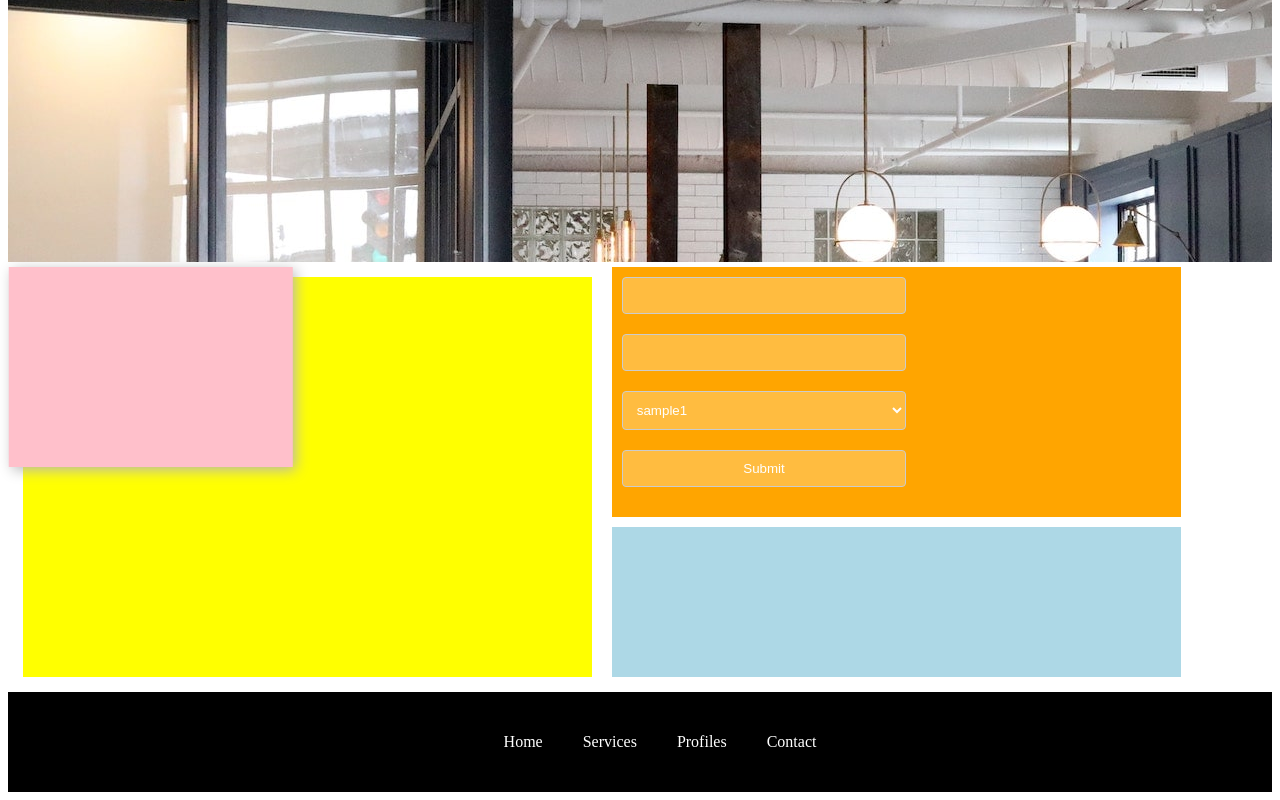
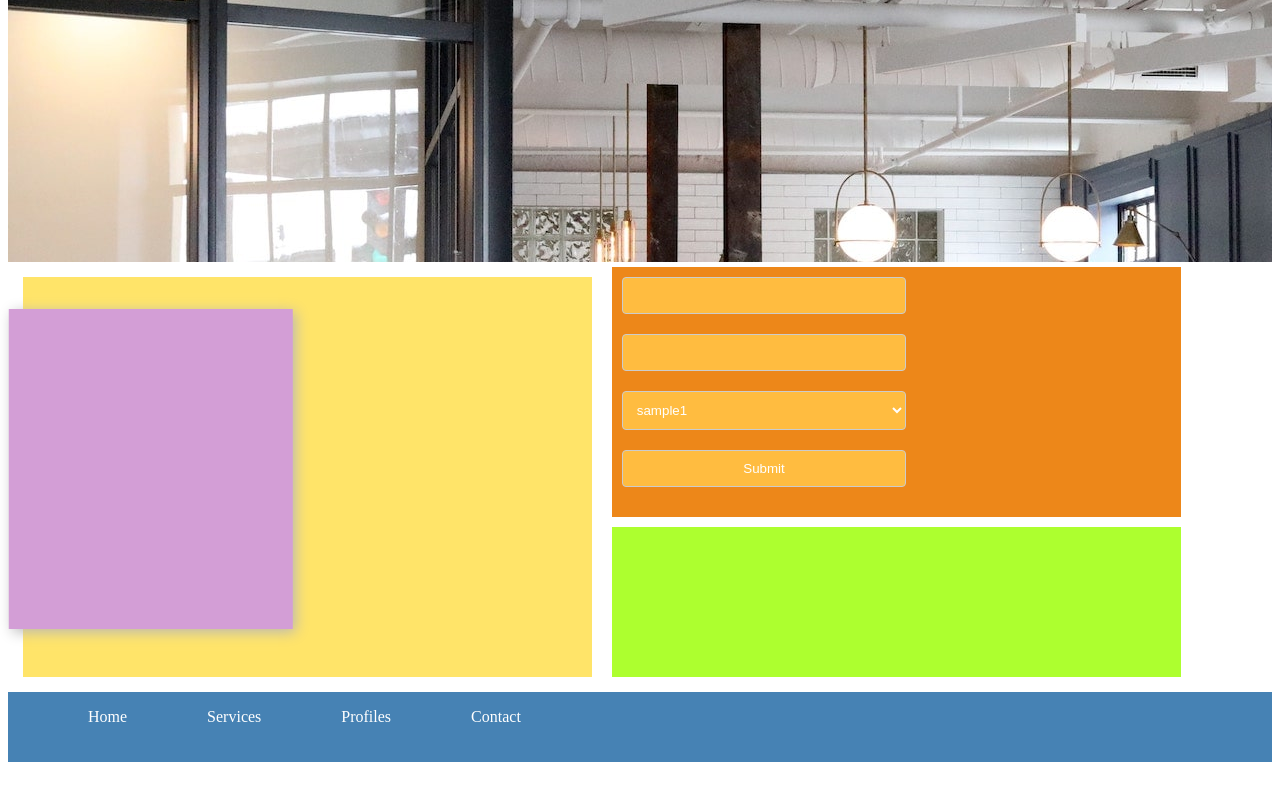
Before and after one commit to mrprateekbhatt/training, a plain HTML site: page advancecss.html in a window 1280 px wide. Shown: the part 446-1246 px from the top of the page. After the commit the page ends 1208 px from the top, so only its background shows below. Drawn offline with Linux system fonts and the light colour scheme.

Commit message:
first commit

```diff
--- a/advancecss.html
+++ b/advancecss.html
@@ -2,11 +2,7 @@
 <!DOCTYPE html>
 <html lang="en" dir="ltr">
   <head>
-    <meta charset="utf-8">
-    <title></title>
     <link rel="stylesheet" href="./style.css">
-
-
   </head>
   <body>
     <div class="header">
@@ -15,22 +11,10 @@
       </div>
       <div class="tabs">
         <ul>
-          <a href="#">
-
-            <li>Home</li>
-          </a>
-          <a href="#">
-
-            <li>Services</li>
-          </a>
-          <a href="#">
-
-            <li>Profiles</li>
-          </a>
-          <a href="#">
-
-            <li>Contact</li>
-          </a>
+          <a href="#"><li>Home</li></a>
+          <a href="#"><li>Services</li></a>
+          <a href="#"><li>Profiles</li></a>
+          <a href="#"><li>Contact</li></a>
         </ul>
       </div>
     </div>
@@ -40,50 +24,31 @@
       <img class="mySlides" src="./img/4.jpg">
       <img class="mySlides" src="./img/1.jpg">
     </div>
-    <div class="b1" style="width:45%;height:400px;background-color:yellow;float:left;margin:15px">
-      <div style="width:50%;height:50%;background-color:pink;z-index:9;transform:translate(-5%,-5%);box-shadow:3px 3px 13px #B8B8B8	;"></div>
+    <div class="mudColorBox" >
+      <div class="purpleBox"></div>
     </div>
-    <div class="b1" style="width:45%;height:250px;background-color:orange;float:left;margin:5px">
+    <div class="orangeBox">
       <input class="s" type="text" name="" value=""><br>
       <input class="s" type="text" name="" value=""><br>
       <select class="s">
         <option>sample1</option>
         <option>sample1</option>
         <option>sample3</option>
-
       </select>
       <input type="submit" class="s"/>
     </div>
-    <div class="b1" style="width:45%;height:150px;background-color:lightblue;float:left;margin:5px"></div>
+    <div class="greenBox" ></div>
     <div class="footer">
-  <div class="tabs" style="padding: 5px;text-align: center;float:left;position:relative;left:50%;transform:translate(-50%,0%);width:auto;">
       <ul >
-      <a href="#">
-
-        <li>Home</li>
-      </a>
-      <a href="#">
-
-        <li>Services</li>
-      </a>
-      <a href="#">
-
-        <li>Profiles</li>
-      </a>
-      <a href="#">
-
-        <li>Contact</li>
-      </a>
+        <a href="#"><li>Home</li></a>
+        <a href="#"><li>Services</li></a>
+        <a href="#"><li>Profiles</li></a>
+        <a href="#"><li>Contact</li></a>
       </ul>
     </div>
-</div>
-
   </body>
-
   <script>
   var myIndex = 0;
-
-
   function carousel() {
   var i;
   var x = document.getElementsByClassName("mySlides");
@@ -93,7 +58,7 @@
   myIndex++;
   if (myIndex > x.length) {myIndex = 1}
   x[myIndex-1].style.display = "block";
-  setTimeout(carousel, 2000); // Change image every 2 seconds
+  setTimeout(carousel, 2000);
   }
   carousel();
   </script>
--- a/style.css
+++ b/style.css
@@ -1,42 +1,56 @@
-.header{color:white;
-    background-color:rgba(0,0,0,0.8);
+.header
+{
+  color:white;
+  background-color: darkgray;;
   width: 100%;
   height:100px;
-
 }
-  .logo{
+.logo
+{
   width:20%;
-
   margin:10px;
   float: left;
 }
-  .tabs{width: 50%;
-
+.tabs
+{
+  width: 50%;
   position: relative;
   float: right;
 }
-  ul{
+ul
+{
   list-style: none;
 }
-  .footer{clear: both;
-    background-color: black;
+.footer
+{
+  clear: both;
+  background-color: steelblue;
   width: 100%;
-    height:100px;
+  height:70px;
+  float: left;
+  position: relative;
+  left: 50%;
+  transform: translate(-50%,0%);
 }
-  li{padding-left:50px;
+li
+{
+  padding-left: 40px;
+  padding-right: 40px;
   color: white;
   float:left;
-    padding: 20px;
-    transition: all ease .2s;
 }
-  li:hover{
+li:hover
+{
   background-color:rgba(255, 0, 0, 0.5);
 }
-  .banner{
+.banner
+{
   overflow:hidden;
   width:100%;height:600px;
 }
-  .s{color: white;
+.s
+{
+  color: white;
   width:50%;
   padding: 10px;
   display: inline-block;
@@ -46,6 +60,40 @@
   margin: 10px;
   background-color: rgba(255,188,64);
 }
-  .mySlides{
+.mySlides
+{
   display: none;
 }
+.purpleBox
+{
+  width: 50%;
+  height: 80%;
+  background-color: #d39ed6;
+  z-index: 9;
+  transform: translate(-5%,10%);
+  box-shadow: 3px 3px 13px #B8B8B8;
+}
+.mudColorBox
+{
+  width: 45%;
+  height: 400px;
+  background-color: #ffe469;
+  float: left;
+  margin: 15px;
+}
+.orangeBox
+{
+  width: 45%;
+  height: 250px;
+  background-color: #ed8719;
+  float: left;
+  margin: 5px;
+}
+.greenBox
+{
+  width: 45%;
+  height: 150px;
+  background-color: greenyellow;
+  float: left;
+  margin: 5px;
+}
```
Lines whose indentation alone changed are shown as unchanged.
